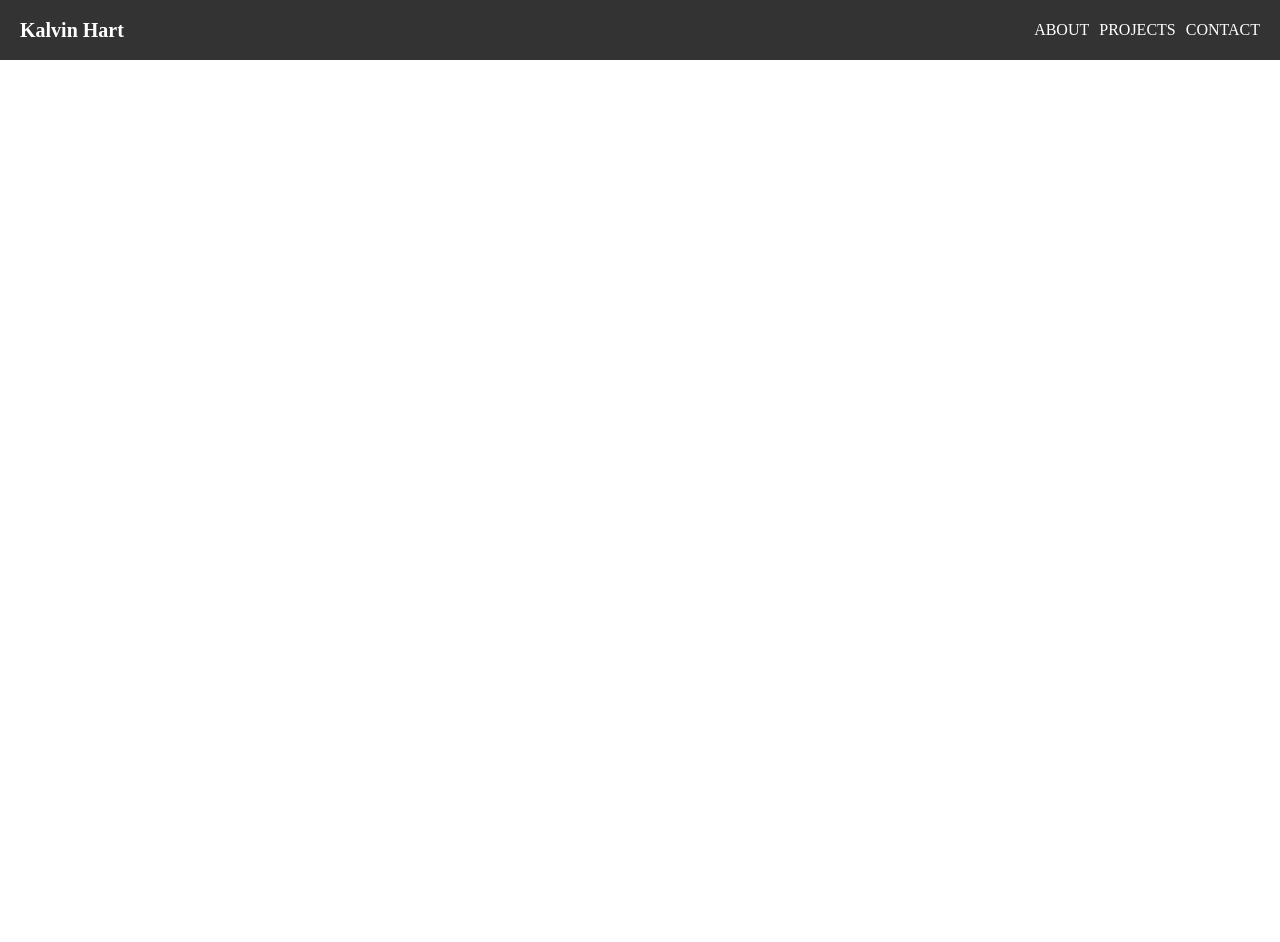
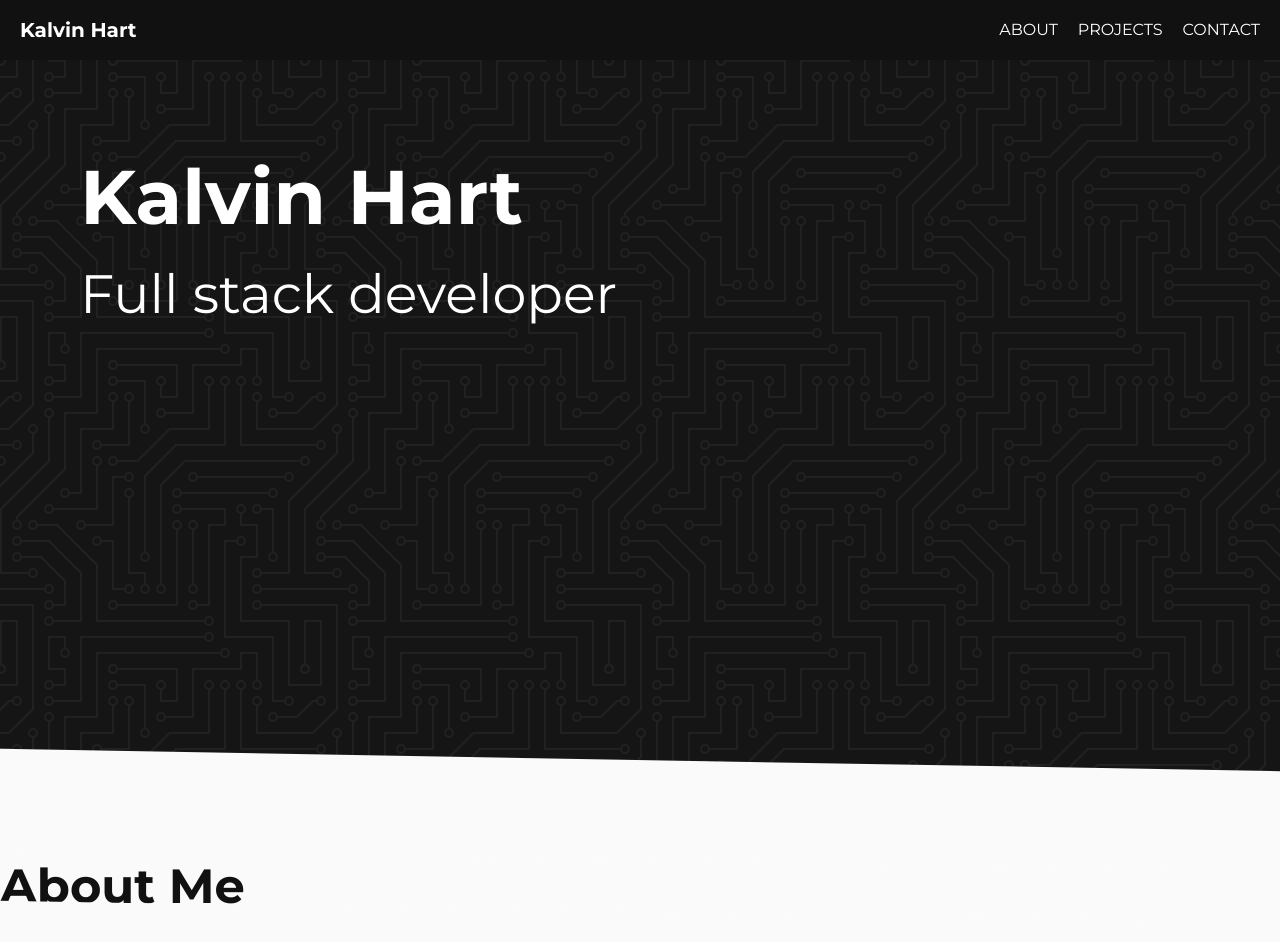
Before and after one commit to kalvinhart/portfolio-v2, a React (Create React App) app in the folder client/: page / in a window 1280 px wide. Shown: the top 942 px of the page. Before the commit the page ends 800 px from the top, so only its background shows below. Built offline with nearby package versions, Linux system fonts and the light colour scheme.

Commit message:
style: color changes

```diff
--- a/client/src/App.tsx
+++ b/client/src/App.tsx
@@ -1,7 +1,15 @@
+import { About } from "./components/About";
 import { Header } from "./components/Header";
+import { Hero } from "./components/Hero";
 
 function App() {
-  return <Header />;
+  return (
+    <>
+      <Header />
+      <Hero />
+      <About />
+    </>
+  );
 }
 
 export default App;
--- a/client/src/components/Header/Header.styles.ts
+++ b/client/src/components/Header/Header.styles.ts
@@ -3,13 +3,16 @@ import { MainContainer } from "../../styles/containers";
 
 export const StyledHeader = styled.header`
   position: fixed;
+  top: 0;
+  left: 0;
   width: 100vw;
-  height: 60px;
+  height: var(--header-height);
   padding: 10px 20px;
   display: flex;
   align-items: center;
-  background-color: #333;
+  background-color: #111;
   color: white;
+  box-shadow: 0 0 2px 2px rgba(0, 0, 0, 0.05);
 
   & ${MainContainer} {
     display: flex;
@@ -32,7 +35,7 @@ export const HeaderNavUL = styled.ul`
 
 export const HeaderNavLI = styled.li`
   &:not(:last-of-type) {
-    margin-right: 10px;
+    margin-right: 20px;
   }
 `;
 
--- a/client/src/index.css
+++ b/client/src/index.css
@@ -36,6 +36,8 @@ body {
   min-height: 100vh;
   text-rendering: optimizeSpeed;
   line-height: 1.5;
+  background-color: #fafafa;
+  font-family: Montserrat;
 }
 
 /* A elements that don't have a class get default styles */
@@ -73,3 +75,8 @@ select {
     scroll-behavior: auto !important;
   }
 }
+
+/* CSS Variables */
+:root {
+  --header-height: 60px;
+}
```
